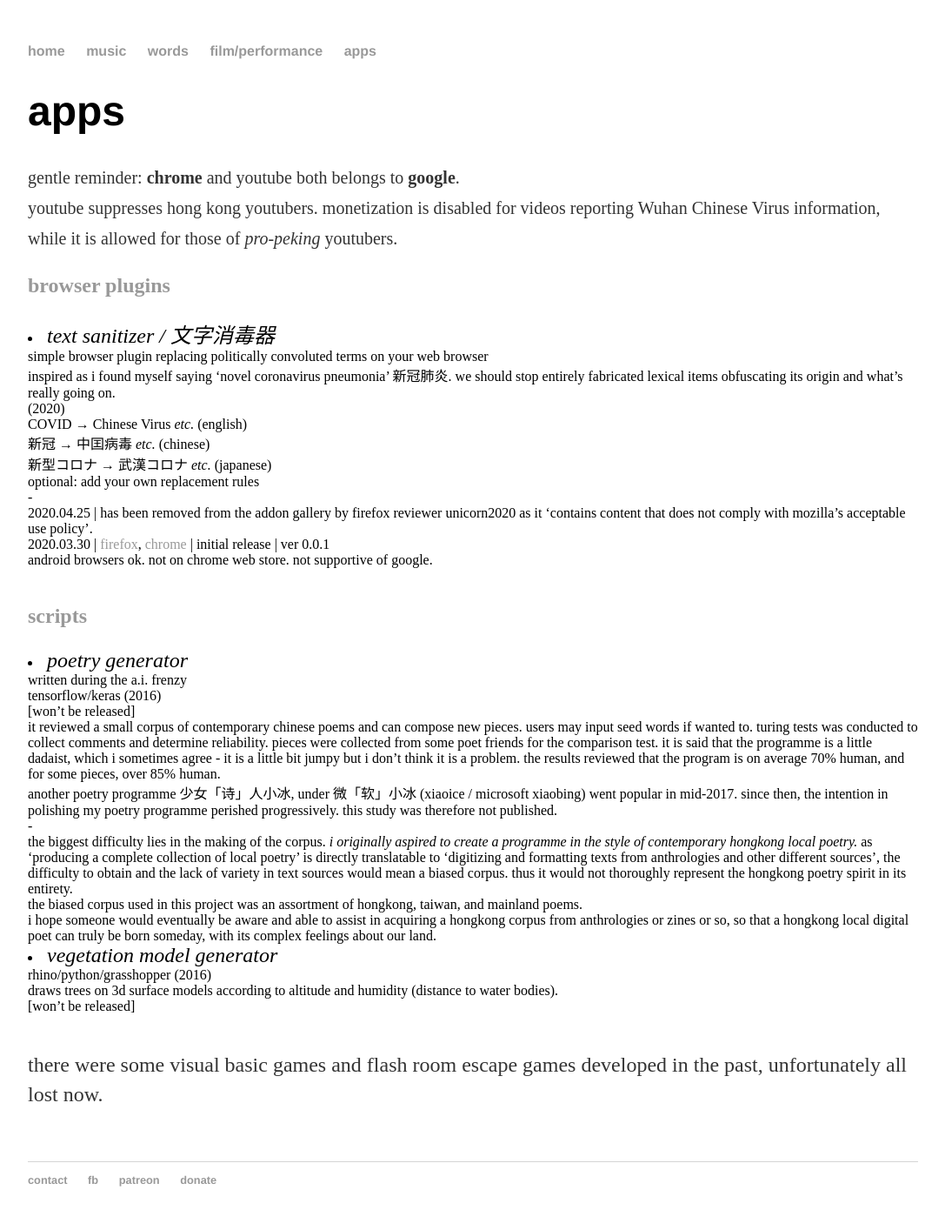
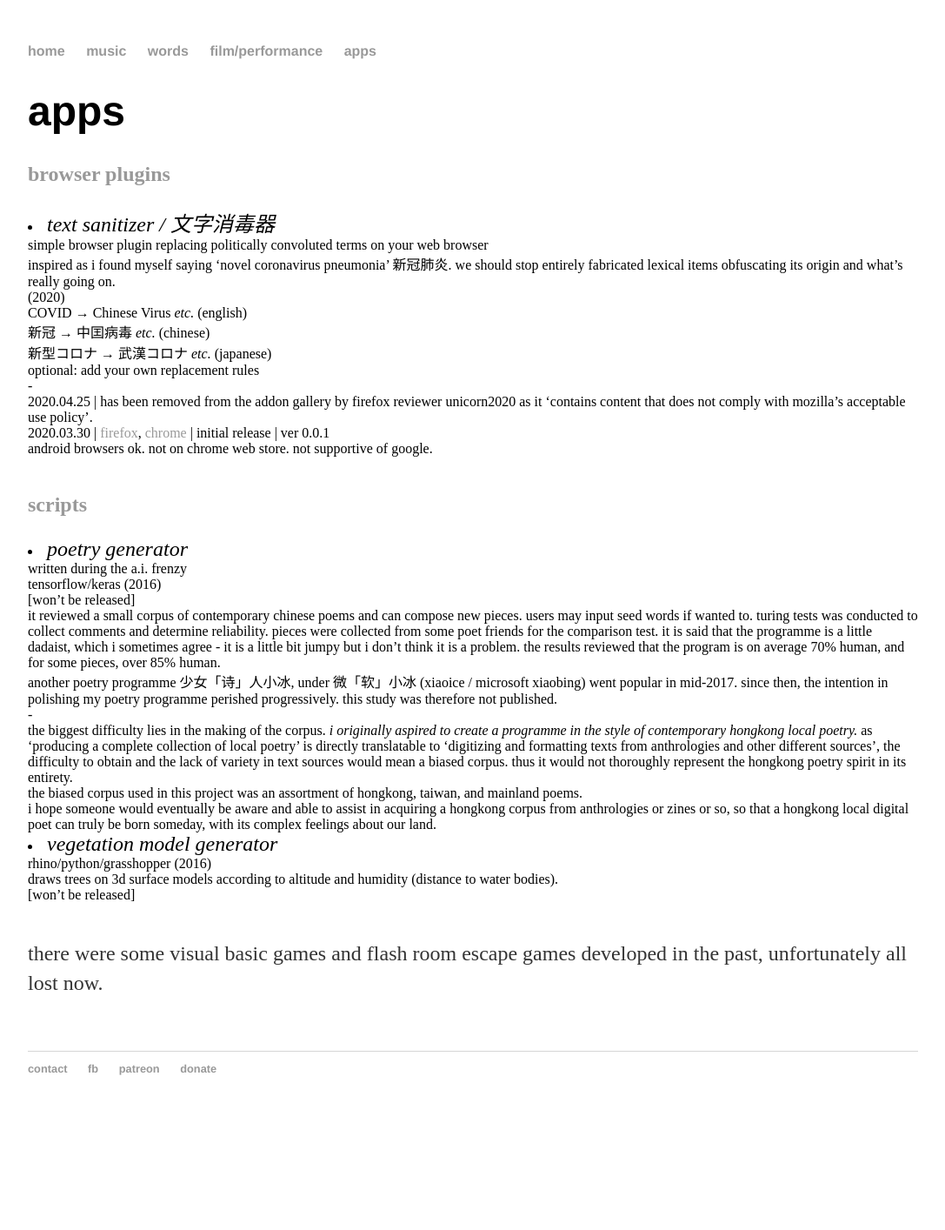
Before and after one commit to maksuihin/maksuihin.github.io, a Jekyll site: the page built from apps.html, in a window 1280 px wide. Shown: the whole page at 87% size, without its empty margins (96-1183 px from the left). Built offline with Jekyll 4.4.1, drawn with Linux system fonts in a browser that asks for light colours; after the commit the page ends 1286 px from its top, so only the background shows below that.

Commit message:
Update apps.html

```diff
--- a/apps.html
+++ b/apps.html
@@ -6,10 +6,7 @@ title: apps by MAK, Sui-hin
 
 			<h1>apps</h1>
 
-			<p><small>gentle reminder: <b>chrome</b> and youtube both belongs to <b>google</b>.</br>
-				youtube suppresses hong kong youtubers. monetization is disabled for videos
-				reporting Wuhan Chinese Virus information, while it is allowed for those of
-				<i>pro-peking</i> youtubers.</small></p>
+			<p><small></small></p>
 
 			<p><h2>browser plugins</h2></p>
 			<u1>
```
